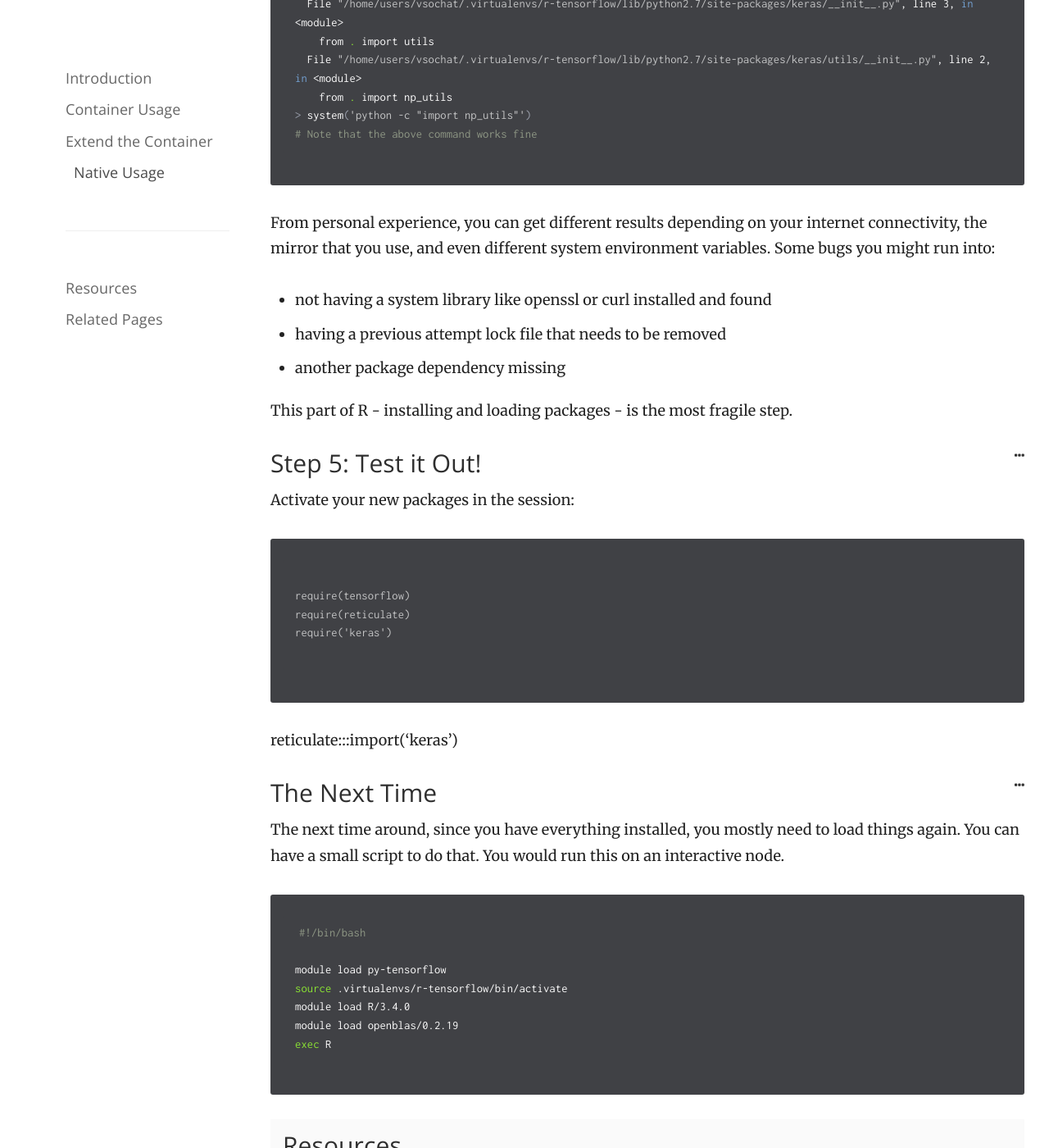
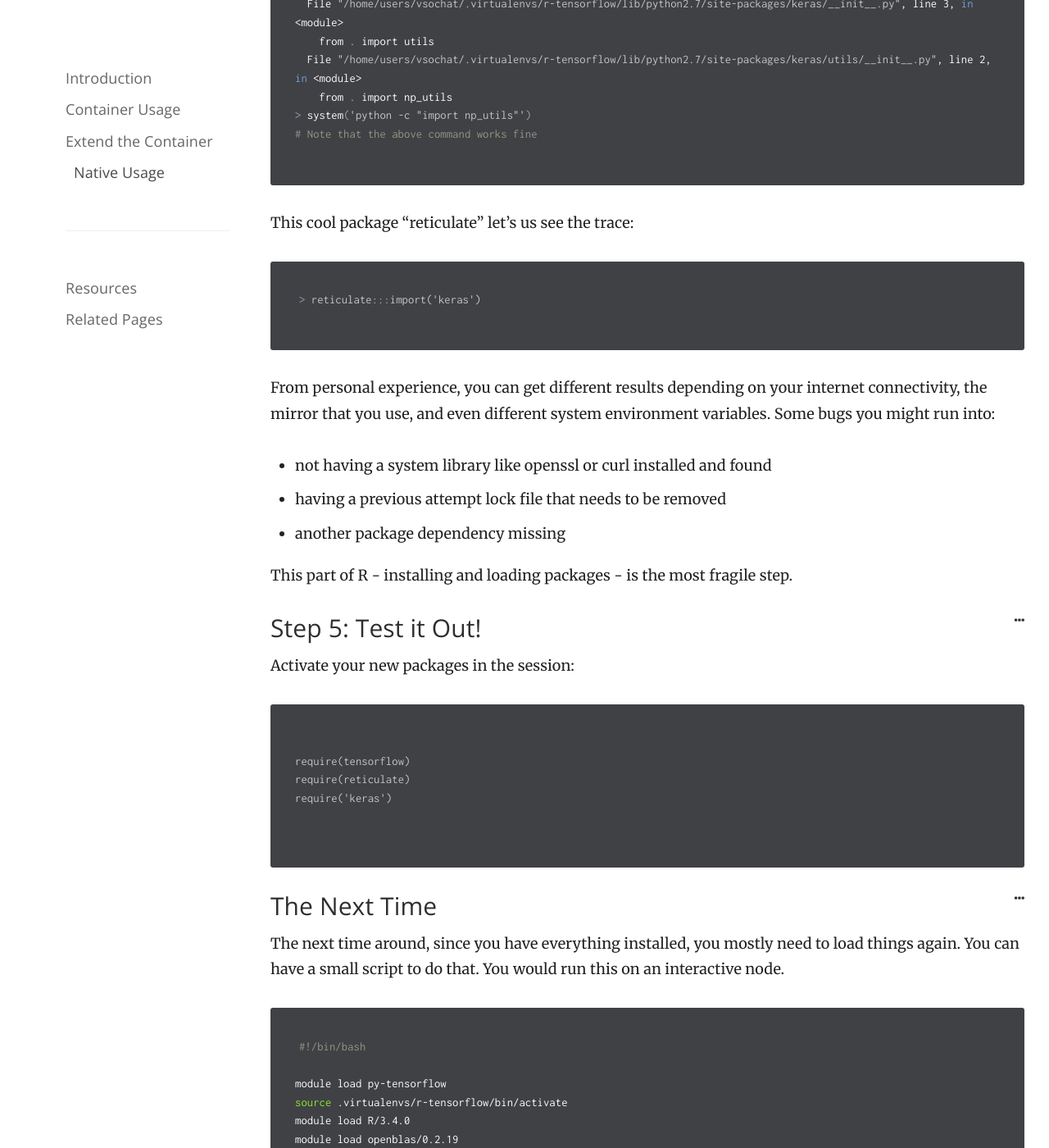
Before and after one commit to vsoch/lessons, a Jekyll site: the page built from _posts/hpc/ml/2018-05-08-keras-r.md, in a window 1280 px wide and 1400 px high, scrolled down 13880 px. Shown: the whole window at 82% size. Built offline with Jekyll 4.4.1, drawn with Linux system fonts in a browser that asks for light colours; nearby versions of some CDN libraries; comment, search, counter and statistics services are not loaded.

Commit message:
missed reticulate message

````diff
--- a/_posts/hpc/ml/2018-05-08-keras-r.md
+++ b/_posts/hpc/ml/2018-05-08-keras-r.md
@@ -484,6 +484,12 @@ Detailed traceback:
 # Note that the above command works fine
 ```
 
+This cool package "reticulate" let's us see the trace:
+
+```R
+> reticulate:::import('keras')
+```
+
 From personal experience, you can get different results depending on your internet
 connectivity, the mirror that you use, and even different system environment variables.
  Some bugs you might run into:
````
Also changed, not shown: other parts of _posts/hpc/ml/2018-05-08-keras-r.md (+0 -2 lines).
